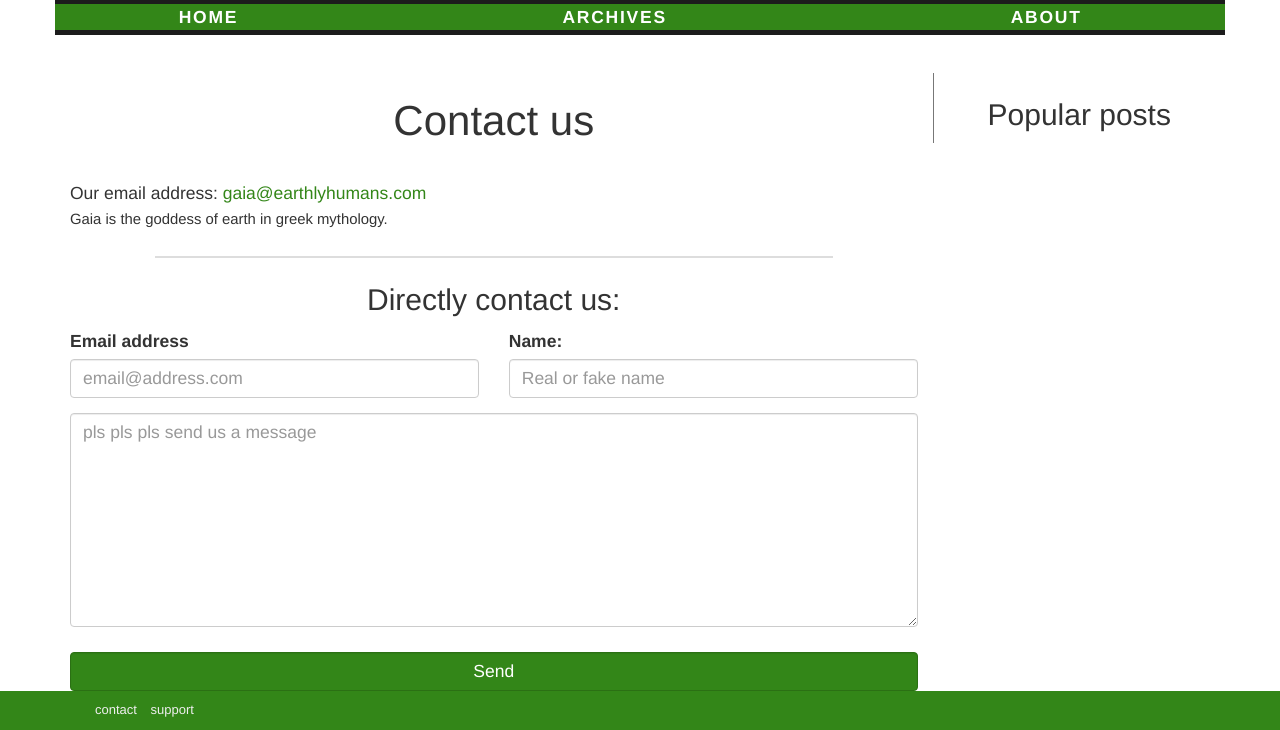
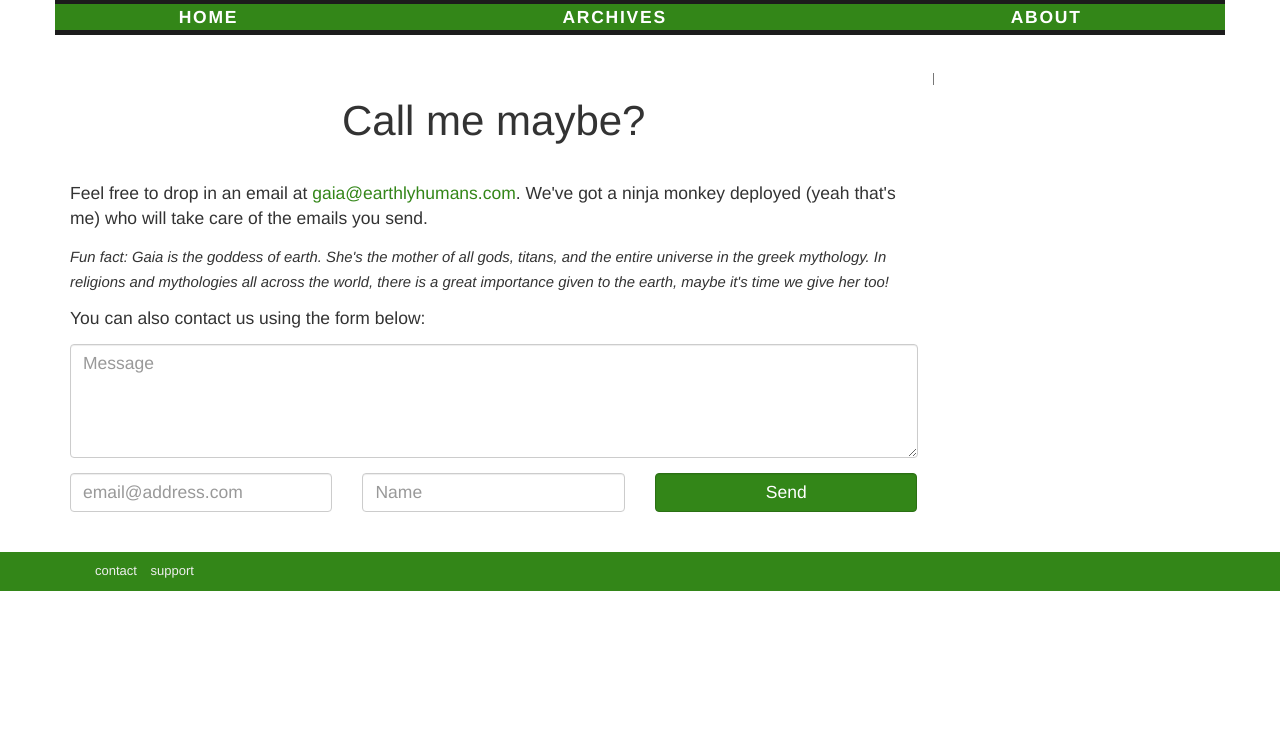
Before and after one commit to oxalorg/simple-django-blog, a Django app: page /contact/ in a window 1280 px wide. Shown: the part 251-981 px from the top of the page. After the commit the page ends 842 px from the top, so only its background shows below. Run offline with Django 3.2, Linux system fonts and the light colour scheme; data that the repository does not hold is empty; some libraries are stand-ins or nearby versions.

Commit message:
Restructured all the layouts.

```diff
--- a/blog/templates/blog/contact.html
+++ b/blog/templates/blog/contact.html
@@ -1,37 +1,45 @@
 {% extends "blog/layout.html" %}
 {% block content %}
-<h1 class="text-center">Contact us</h1>
+<h1>Call me maybe?</h1>
 <br>
 <p>
-    Our email address: <a href="mailto:gaia@earthlyhumans.com">gaia@earthlyhumans.com</a><br>
-    <small>Gaia is the goddess of earth in greek mythology.</small>
+Feel free to drop in an email at <a href="mailto:gaia@earthlyhumans.com">gaia@earthlyhumans.com</a>. We've got a ninja monkey deployed (yeah that's me) who will take care of the emails you send.
 </p>
-<hr>
-<h3>
-    Directly contact us:
-</h3>
+<p>
+<small><em>Fun fact: Gaia is the goddess of earth. She's the mother of all gods, titans, and the entire universe in the greek mythology. In religions and mythologies all across the world, there is a great importance given to the earth, maybe it's time we give her too!</em></small>
+
+</p>
+
+<p>
+You can also contact us using the form below:
+</p>
+
 <form method="POST" action="http://mitesh.ninja/api/sendForm/gaia@earthlyhumans.com/">
 <div class="row">
-    <div class="col-md-6">
+    <div class="col-md-12">
         <div class="form-group">
-            <label for="senderEmail">Email address</label>
-            <input class="form-control" placeholder="email@address.com"type="email" id="senderEmail" name="senderEmail" value="" required>
-        </div>
-    </div>
-    <div class="col-md-6">
-        <div class="form-group">
-            <label for="senderName">Name:</label>
-            <input class="form-control" placeholder="Real or fake name"type="text" id="senderName" name="senderName" value="" required>
+            <textarea class="form-control" rows="4" placeholder="Message" required=""></textarea>
         </div>
     </div>
 </div>
 <div class="row">
-    <div class="col-md-12">
-        <textarea class="form-control" rows="8" placeholder="pls pls pls send us a message" required=""></textarea>
+    <div class="col-sm-4">
+        <div class="form-group">
+            <input class="form-control" placeholder="email@address.com"type="email" id="senderEmail" name="senderEmail" value="" required>
+        </div>
+    </div>
+    <div class="col-sm-4">
+        <div class="form-group">
+            <input class="form-control" placeholder="Name" type="text" id="senderName" name="senderName" value="" required>
+        </div>
+    </div>
+    <div class="col-sm-4">
+        <div class="form-group">
+            <input class="form-control btn btn-primary" type="submit" value="Send" name="submit" />
+        </div>
     </div>
 </div>
 <br>
-<input class="form-control btn btn-primary" type="submit" value="Send" name="submit" />
 </form>
 
 {% endblock %}
--- a/blog/templates/blog/layout.html
+++ b/blog/templates/blog/layout.html
@@ -38,8 +38,6 @@
         </div>
         <div class="col-md-3 hidden-xs hidden-sm nav-right">
             <div class="sidebar-section">
-
-            <h3>Popular posts</h3>
             <ul>
                 {% for post in popular_posts %}
                 <li><a href="{% url 'article' post.slug %}">{{ post.title }}</a>
--- a/blog/views.py
+++ b/blog/views.py
@@ -28,7 +28,7 @@ def front(request):
 
 
 def about(request):
-    html = Markdown2Html().convert(dedent("""
+    html = Markdown2Html().convert(dedent("""\
     We have, on an average, 7 minutes of your time before you leave this page and we can no longer jam an impression on you. But we feel that your time is valuable, so here we go.
 
     ### Earthly Humans
@@ -39,66 +39,34 @@ def about(request):
 
     We believe that simple is better than complicated, and that less is actually more. So we won't be wasting your time with fluff, instead we'll use a serene combination of thoughts and art to convey our message.
 
-    ---
-
-    ### Call me maybe?
-
-    Feel free to drop in an email at [gaia@earthlyhumans.com](gaia@earthlyhumans.com). We've got a ninja monkey deployed (yeah that's me) who will take care of the emails you send.
-
-    <small><em>Fun fact: Gaia is the goddess of earth. She's the mother of all gods, titans, and the entire universe in the greek mythology. In religions and mythologies all across the world, there is a great importance given to the earth, maybe it's time we give her too!</em></small>
-
-    You can also contact us using the form below:
-
-    <form method="POST" action="http://mitesh.ninja/api/sendForm/gaia@earthlyhumans.com/">
-    <div class="row">
-        <div class="col-md-12">
-            <div class="form-group">
-                <textarea class="form-control" rows="4" placeholder="Message" required=""></textarea>
-            </div>
-        </div>
-    </div>
-    <div class="row">
-        <div class="col-sm-4">
-            <div class="form-group">
-                <input class="form-control" placeholder="email@address.com"type="email" id="senderEmail" name="senderEmail" value="" required>
-            </div>
-        </div>
-        <div class="col-sm-4">
-            <div class="form-group">
-                <input class="form-control" placeholder="Name" type="text" id="senderName" name="senderName" value="" required>
-            </div>
-        </div>
-        <div class="col-sm-4">
-            <div class="form-group">
-                <input class="form-control btn btn-primary" type="submit" value="Send" name="submit" />
-            </div>
-        </div>
-    </div>
-    <br>
-    </form>
-
-    ---
-
-    ### Show us some love
-
-    Currently we remain ad-free, and I will be paying the bills out of my own pockets. But you're welcome to help us pay our server and hosting bills by leaving a small donation ($6 will cover our monthly expenses).
-
-    ---
-
     ### WE not ME
 
-    I keep using 'we', instead of 'me' because I want to encourage anyone to come and help in this effort.
+    I keep using 'we', instead of 'me' because I want to encourage anyone to come and [help in this effort](/support)
 
     List of all researchers, contributors, supporters, and volunteers:
 
     * Mitesh Shah - [miteshshah.com](http://miteshshah.com)
     """))
-    context = {'about_html': html}
+    context = {'page_content': html}
     return base_render(request, 'blog/about.html', context)
 
 
 def support(request):
-    return base_render(request, 'blog/support.html')
+    html = Markdown2Html().convert(dedent("""\
+    # Show us some love <3
+
+    Currently we remain ad-free, and I will be paying the bills out of my own pockets. But you're welcome to help us pay our server and hosting bills by leaving a small donation ($6 will cover our monthly expenses).
+
+    You can also support us
+
+    * by spreading the word. Share our initiative with humans you care about!
+    * by sending feedback at [hermes@earthlyhumans.com](mailto:hermes@earthlyhumans.com)
+        - <small><em>Fun fact: Hermes is the god of trade, communication, and language in the greek mythology.</em></small>
+    * by contributing your thoughts. Send us your views on *anything* at [athena@earthlyhumans.com](mailto:athena@earthlyhumans.com)
+        - <small><em>Fun fact: Athena is the goddess of intelligence and wisdom in the greek mythology.</em></small>
+    """))
+    context = {'page_content': html}
+    return base_render(request, 'blog/support.html', context)
 
 
 def contact(request):
```
Also changed, not shown: blog/templates/blog/about.html (+1 -7 lines), blog/templates/blog/support.html (+1 -17 lines).
